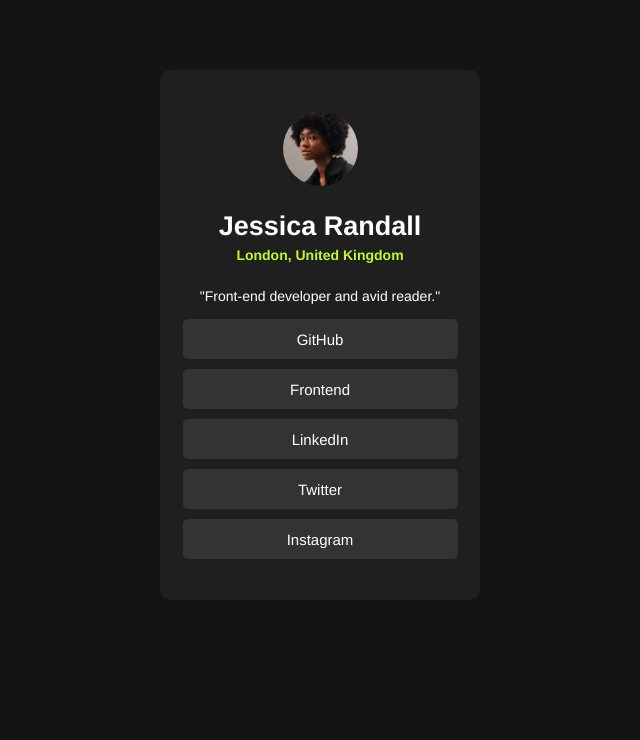
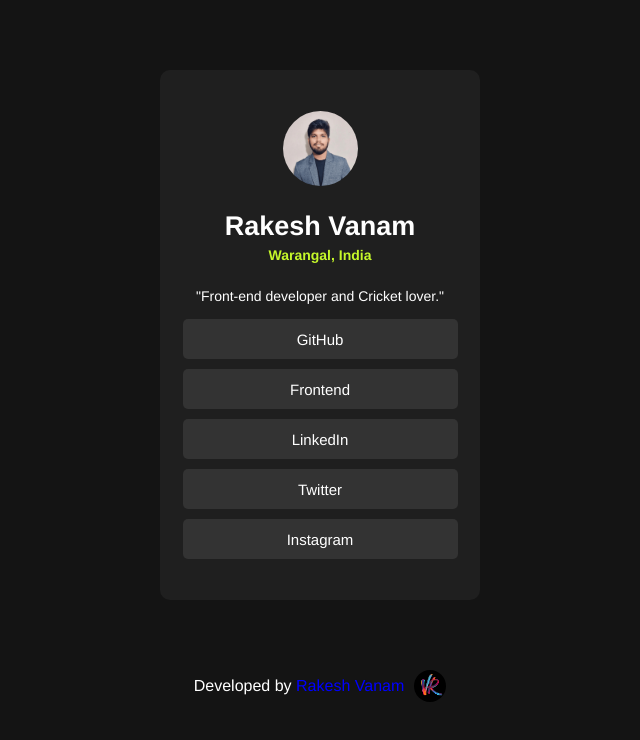
Before and after one commit to Rakeshvanam6868/Social-links, a plain HTML site: page index.html in a window 1280 px wide. Shown: the whole page, without its empty margins (320-960 px from the left). Drawn offline with Linux system fonts and the light colour scheme.

Commit message:
Own links and personal changes madw

```diff
--- a/index.html
+++ b/index.html
@@ -4,28 +4,33 @@
   <meta charset="UTF-8">
   <meta name="viewport" content="width=device-width, initial-scale=1.0"> <!-- displays site properly based on user's device -->
 
-  <link rel="icon" type="image/png" sizes="32x32" href="./assets/images/favicon-32x32.png">
+  <link rel="icon" type="image/png" sizes="32x32" href="./assets/images/logo.PNG">
   <link rel="stylesheet" href="style.css">
-  <title>Frontend Mentor | Social links profile</title>
+  <title>Social links profile</title>
 </head>
 <body>
 
   <div class="container">
-    <img src="./assets/images/avatar-jessica.jpeg" alt="jessica image">
+    <img src="./assets/images/Rakesh_professional.png" alt="jessica image">
     <div class="content">
-      <h3>Jessica Randall</h3>
-      <p>London, United Kingdom</p>
+      <h3>Rakesh Vanam</h3>
+      <p>Warangal, India</p>
     </div>
     <div class="para">
-       <p>"Front-end developer and avid reader."</p>
+       <p>"Front-end developer and Cricket lover."</p>
     </div>
     <div class="buttons">
-      <button class="block">GitHub</button>
-      <button class="block">Frontend </button>
-      <button class="block">LinkedIn</button>
-      <button class="block">Twitter</button>
-      <button class="block">Instagram</button>
+      <a href="https://github.com/Rakeshvanam6868"><button class="block">GitHub</button></a>
+      <a href="https://www.frontendmentor.io/profile/Rakeshvanam6868"><button class="block">Frontend </button></a>
+      <a href="https://www.linkedin.com/in/rakeshvanam1/"><button class="block">LinkedIn</button></a>
+      <a href="https://twitter.com/rakeshvanam45"><button class="block">Twitter</button></a>
+      <a href="https://www.instagram.com/rakeshvanam/"><button class="block">Instagram</button></a>
     </div>
+  </div>
+
+  <div class="footer">
+    <p>Developed by <span><a href="https://rakesh-portfolio-alpha.vercel.app/">Rakesh Vanam</a></span> </p>
+    <img src="./assets/images/logo.PNG" alt="">
   </div>
 </body>
 </html>
--- a/style.css
+++ b/style.css
@@ -81,3 +81,29 @@ button:hover{
     background:hsl(75, 94%, 57%);
     color:hsl(0, 0%, 8%);
 }
+
+.footer{
+    text-align:center;
+    color:#fff;
+    display:grid;
+    display:flex;
+    justify-content:center;
+    gap:10px;
+    align-items:center;
+}
+
+.footer img{
+    width:2.5%;
+    height:2.5%;
+    border-radius:50%;
+}
+
+.footer a{
+    color:blue;
+    text-decoration:none;
+}
+
+.footer a:hover{
+    color:hsl(75, 94%, 57%);
+    text-decoration:none;
+}
```
Also changed, not shown: assets/images/Rakesh_professional.png (added), assets/images/logo.PNG (added), 1 other file.
